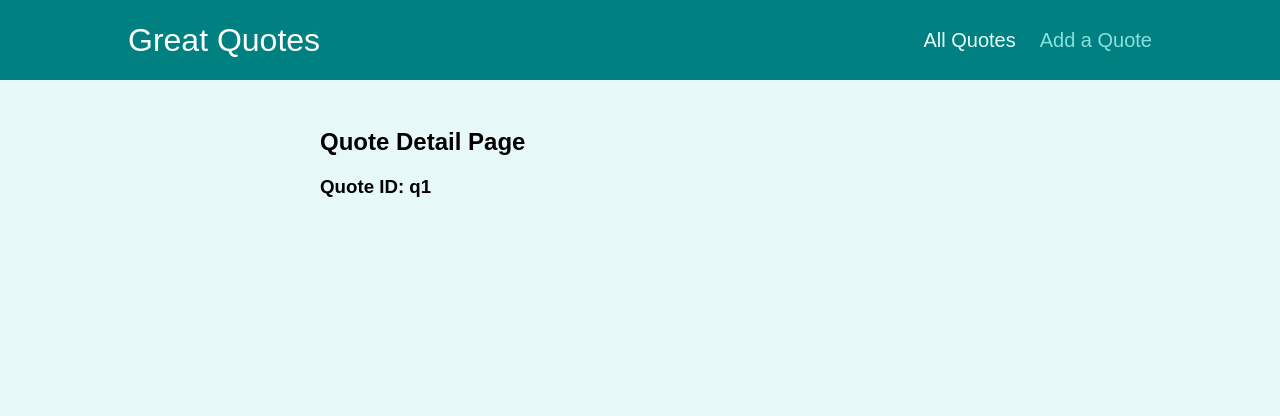
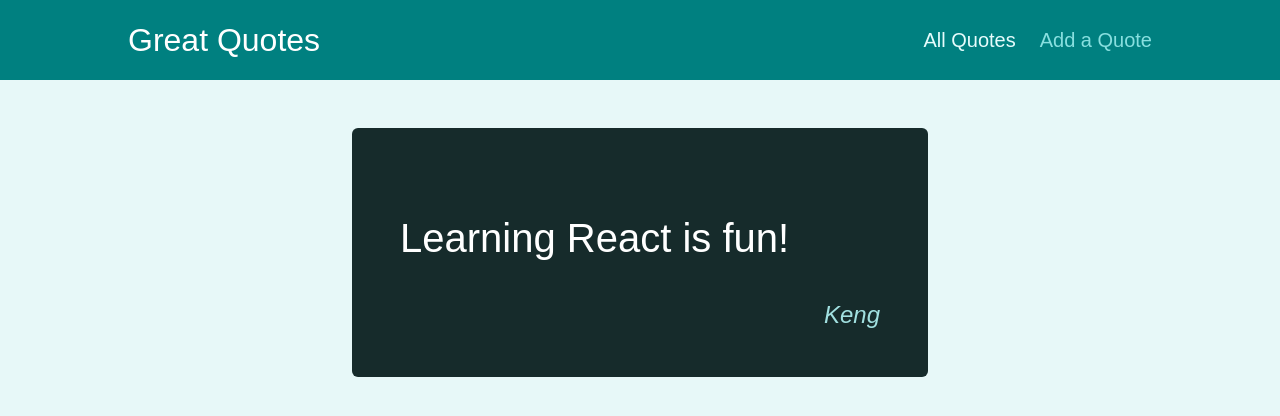
Before and after one commit to kaira428/Lesson-20-277-time-to-practice-starting-code, a React (Create React App) app: page /quotes/q1 in a window 1280 px wide. Shown: the top 416 px of the page. Built offline with nearby package versions, Linux system fonts and the light colour scheme.

Commit message:
COMPLETE LECTURE 283.

```diff
--- a/src/App.js
+++ b/src/App.js
@@ -2,6 +2,7 @@
 import Layout from './components/layout/Layout';
 import AllQuotes from './pages/AllQuotes';
 import NewQuote from './pages/NewQuote';
+import PageNotFound from './pages/PageNotFound';
 import QuoteDetail from './pages/QuoteDetail';
 
 function App() {
@@ -20,6 +21,9 @@
         <Route path='/new-quote'>
           <NewQuote />
         </Route>
+        <Route path='*'>
+          <PageNotFound />
+        </Route>
       </Switch>
     </Layout>
   );
--- a/src/components/quotes/QuoteItem.js
+++ b/src/components/quotes/QuoteItem.js
@@ -1,3 +1,5 @@
+import {Link} from 'react-router-dom';
+
 import classes from './QuoteItem.module.css';
 
 const QuoteItem = (props) => {
@@ -9,9 +11,9 @@
         </blockquote>
         <figcaption>{props.author}</figcaption>
       </figure>
-      <a className='btn'>
+      <Link className='btn' to={`/quotes/${props.id}`}>
         View Fullscreen
-      </a>
+      </Link>
     </li>
   );
 };
--- /dev/null
+++ b/src/pages/PageNotFound.js
@@ -0,0 +1,5 @@
+const PageNotFound = () => {
+  return (<section className='centered'>Page Not Found</section>);
+};
+
+export default PageNotFound;
--- a/src/pages/QuoteDetail.js
+++ b/src/pages/QuoteDetail.js
@@ -1,14 +1,22 @@
 import { Route, useParams } from 'react-router-dom';
 import Comments from '../components/comments/Comments'
+import HighlightedQuote from '../components/quotes/HighlightedQuote';
+
+const DUMMY_QUOTES = [
+    {id: 'q1', author: 'Keng', text: 'Learning React is fun!'},
+    {id: 'q2', author: 'WK', text: 'Learning React is great!'},
+];
 
 const QuoteDetail = () => {
 
     const param = useParams();
+
+    const quote = DUMMY_QUOTES.find(quote => quote.id === param.quoteId);
+
     return (
     <section>
-        <h1>Quote Detail Page</h1>
-        <h3>{`Quote ID: ${param.quoteId}`}</h3>
-        <Route path='/quotes/:quoteId/comments'>
+        <HighlightedQuote text={quote.text} author={quote.author}/>
+        <Route path={`/quotes/${quote.id}/comments`}>
             <Comments />
         </Route>
     </section>
```
Also changed, not shown: 1 other file (tests, documents, lock files or other folders).
